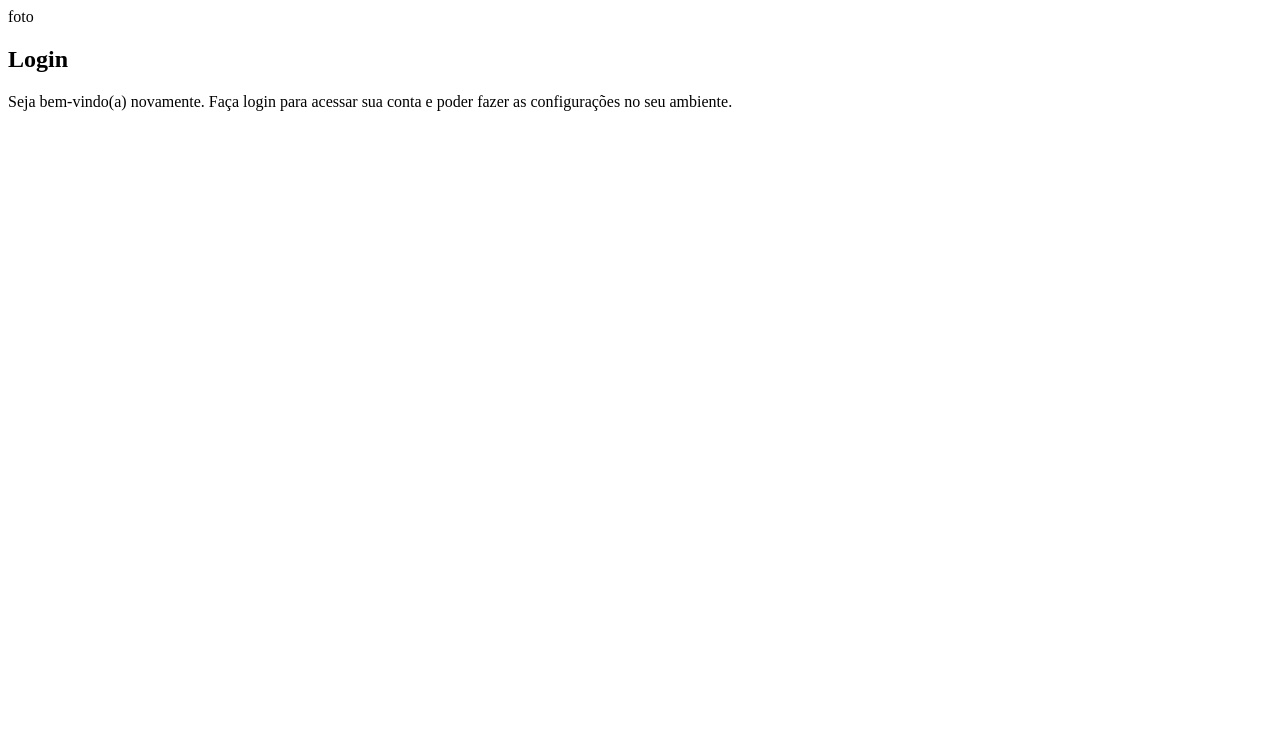
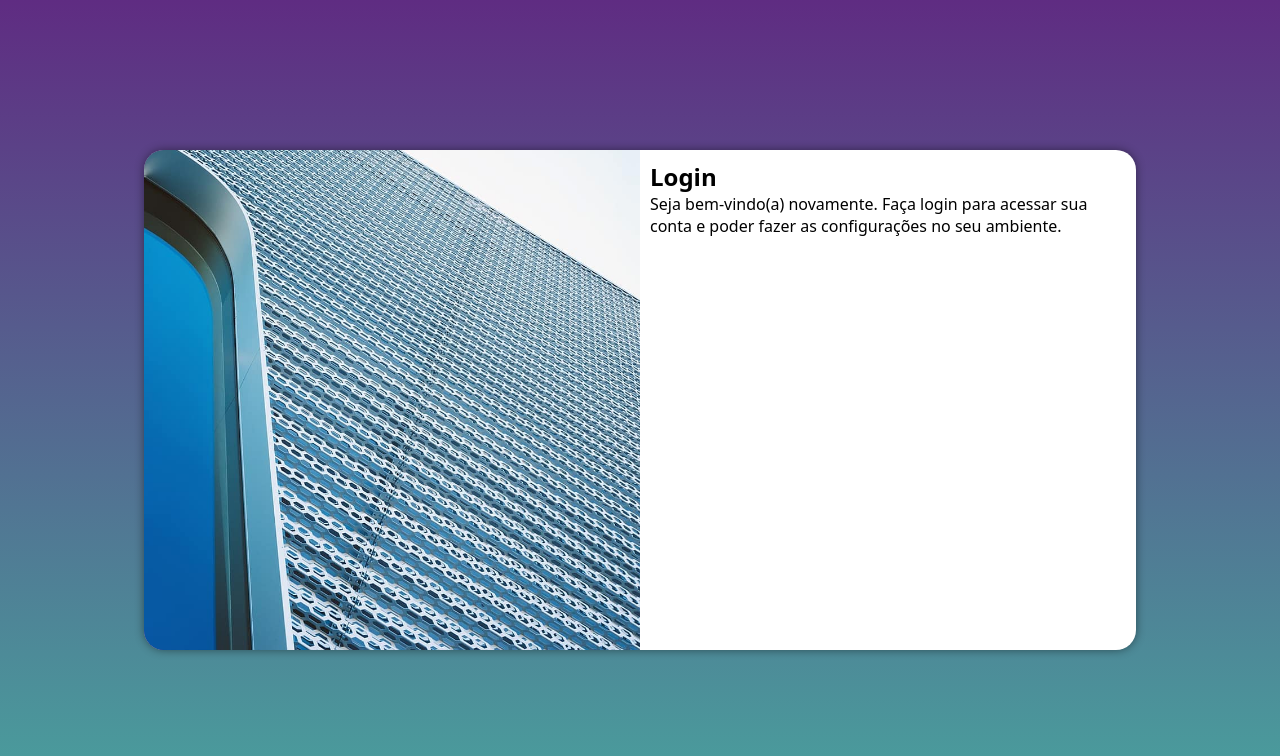
Before and after one commit to guikauan3527/projeto-login, a plain HTML site: page index.html in a window 1280 px wide. Drawn offline with Linux system fonts and the light colour scheme.

Commit message:
media query para diferentes telas

```diff
--- /dev/null
+++ b/estilos/media-query.css
@@ -0,0 +1,52 @@
+@charset "UTF-8";
+
+/* Typical Device Breakpoints
+------------------------------
+Pequenas telas: até 600px
+Celular: de 600px até 768px
+Tablet: de 768px até 992px
+Desktop: de 992px até 1200px
+Grandes telas: acima de 1200px
+*/
+
+@media screen and (min-width: 768px) and (max-width: 992px) {
+    body {
+        background-image: linear-gradient(to top, #49a09d, #5f2c82);
+    }
+
+    section#login {
+        width: 80vw;
+    }
+
+    section#login > div#imagem {
+        float: left;
+        width: 30%;
+        height: 100%;
+    }
+
+    section#login > div#formulario {
+        float: right;
+        width: 70%;
+    }
+}
+
+@media screen and (min-width: 992px) {
+    body {
+        background-image: linear-gradient(to top, #49a09d, #5f2c82);
+    }
+
+    section#login {
+        width: 992px;
+    }
+
+    section#login > div#imagem {
+        float: left;
+        width: 50%;
+        height: 100%;
+    }
+
+    section#login > div#formulario {
+        float: right;
+        width: 50%;
+    }
+}
--- a/estilos/style.css
+++ b/estilos/style.css
@@ -5,3 +5,52 @@
     Verde: #49a09d
     Lilás: #5f2c82
 */
+
+* {
+    font-family: system-ui, -apple-system, BlinkMacSystemFont, 'Segoe UI', Roboto, Oxygen, Ubuntu, Cantarell, 'Open Sans', 'Helvetica Neue', sans-serif;
+    padding: 0px;
+    margin: 0px;
+    box-sizing: border-box;
+}
+
+body, html {
+    background-color: #5f2c82;
+    height: 100vh;
+    width: 100vw;
+}
+
+main {
+    position: relative;
+    height: 100vh;
+    width: 100vw;
+}
+
+section#login {
+    position: absolute;
+    top: 50%;
+    left: 50%;
+    transform: translate(-50%, -50%);
+    overflow: hidden;
+
+    background-color: white;
+    width: 250px;
+    height: 500px;
+    border-radius: 20px;
+    box-shadow: 0px 0px 10px rgba(0, 0, 0, 0.450);
+
+    transition: width 0.3s, height 0.3s;
+    transition-timing-function: ease;
+}
+
+section#login > div#imagem {
+    display: block;
+    background: #5f2c82 url(../imagens/metal.jpg) no-repeat;
+    background-size: cover;
+    background-position: left bottom;
+    height: 200px;
+}
+
+section#login > div#formulario {
+    display: block;
+    padding: 10px;
+}
--- a/index.html
+++ b/index.html
@@ -4,13 +4,14 @@
     <meta charset="UTF-8">
     <meta name="viewport" content="width=device-width, initial-scale=1.0">
     <link rel="stylesheet" href="estilos/style.css">
+    <link rel="stylesheet" href="estilos/media-query.css">
     <title>Login</title>
 </head>
 <body>
     <main>
         <section id="login">
             <div id="imagem">
-                foto
+
             </div>
             <div id="formulario">
                 <h1>Login</h1>
```
